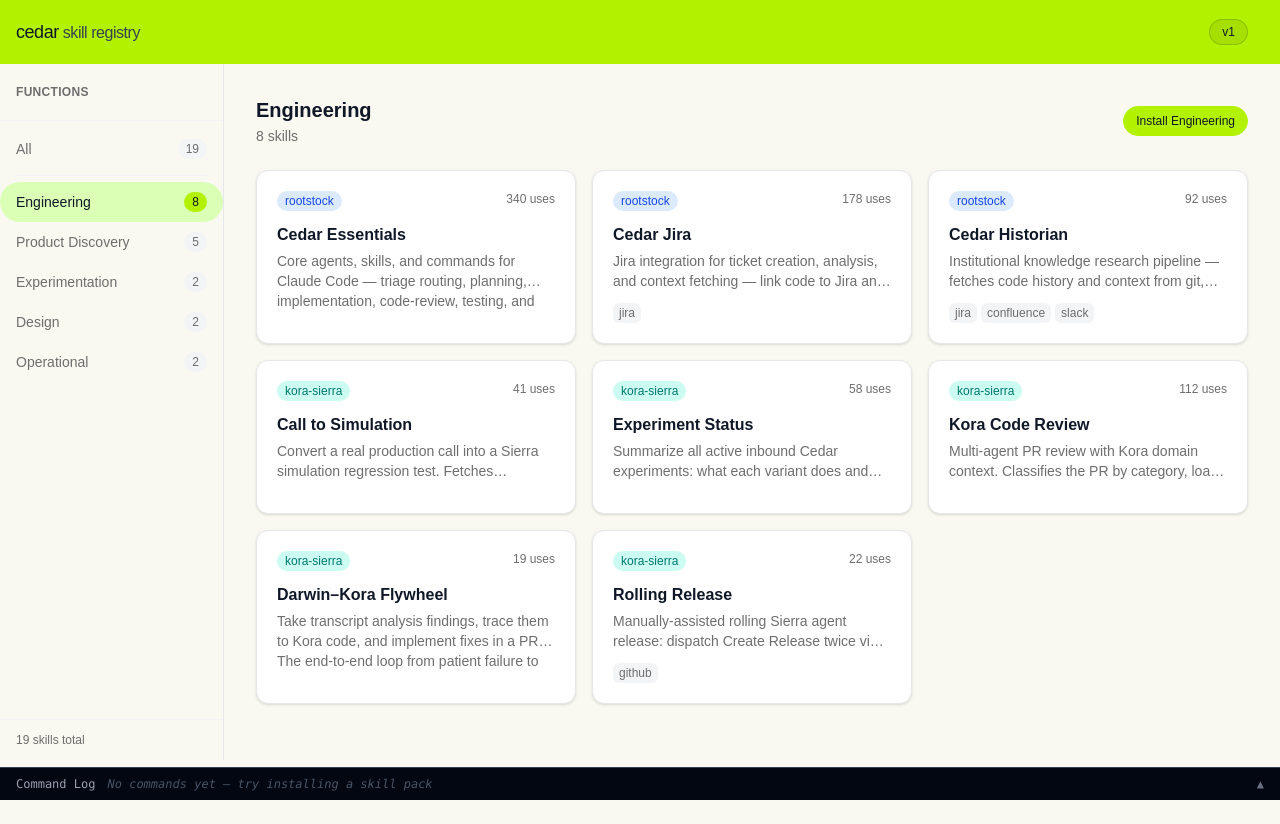
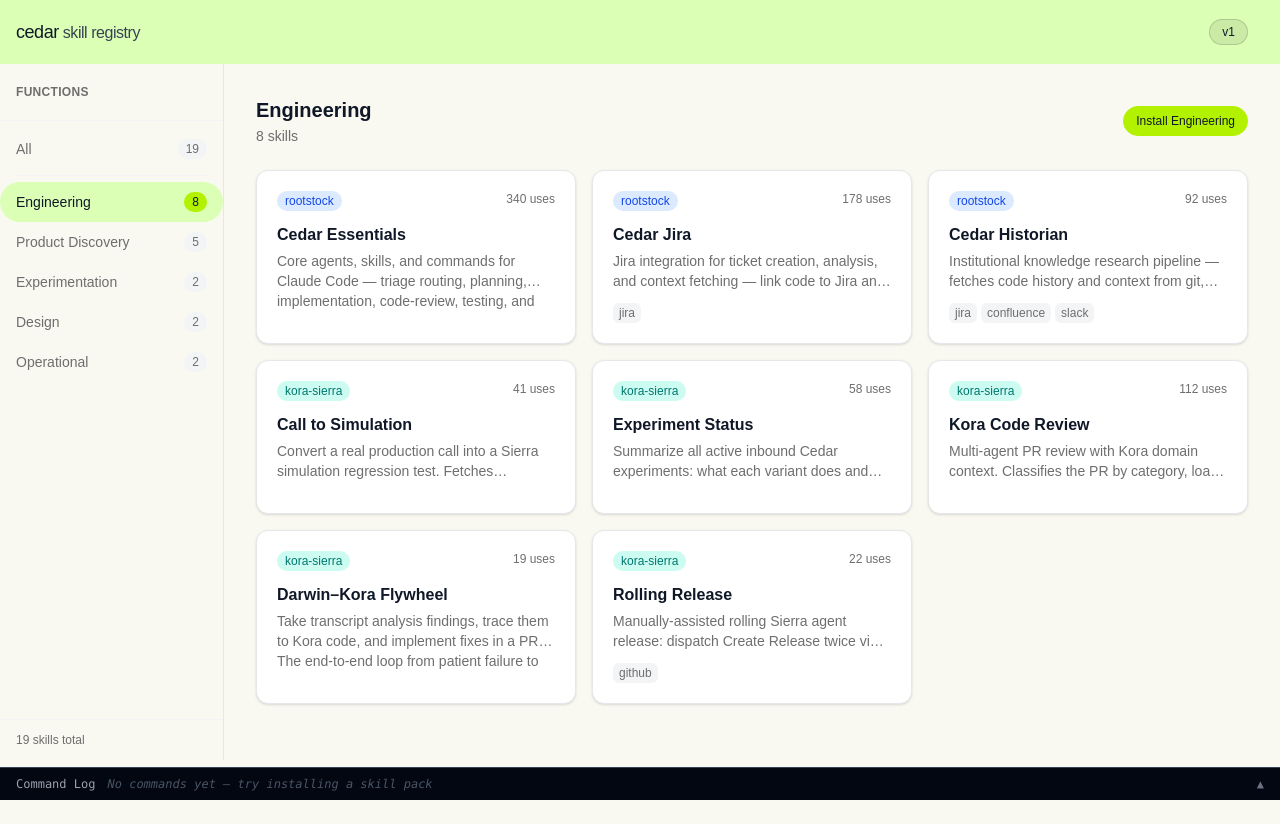
Before and after one commit to tclose-cedar/cedar-skill-registry-v1, a Next.js app: page / in a window 1280 px wide. Built offline with nearby package versions, Linux system fonts and the light colour scheme; a web font is replaced by a local one.

Commit message:
Switch header background to lighter green (#dbffb5)
Co-Authored-By: Claude Sonnet 4.6 <noreply@anthropic.com>

```diff
--- a/components/Nav.tsx
+++ b/components/Nav.tsx
@@ -2,7 +2,7 @@ import Link from 'next/link'
 
 export default function Nav() {
   return (
-    <header style={{ backgroundColor: '#b2f200' }} className="flex h-16 items-center">
+    <header style={{ backgroundColor: '#dbffb5' }} className="flex h-16 items-center">
       {/* Title column — same width as the sidebar */}
       <div className="w-56 shrink-0 px-4">
         <Link href="/">
```
